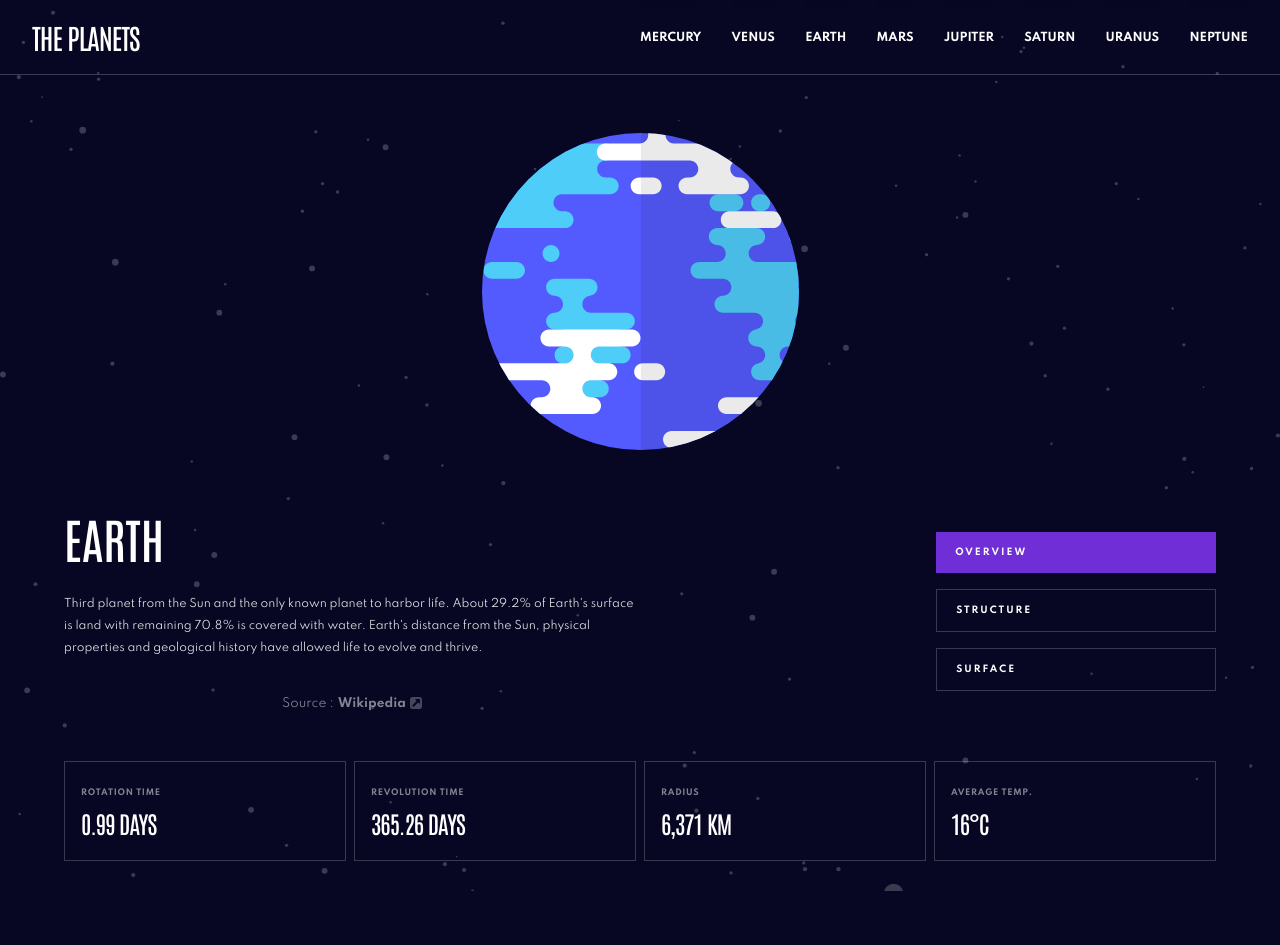
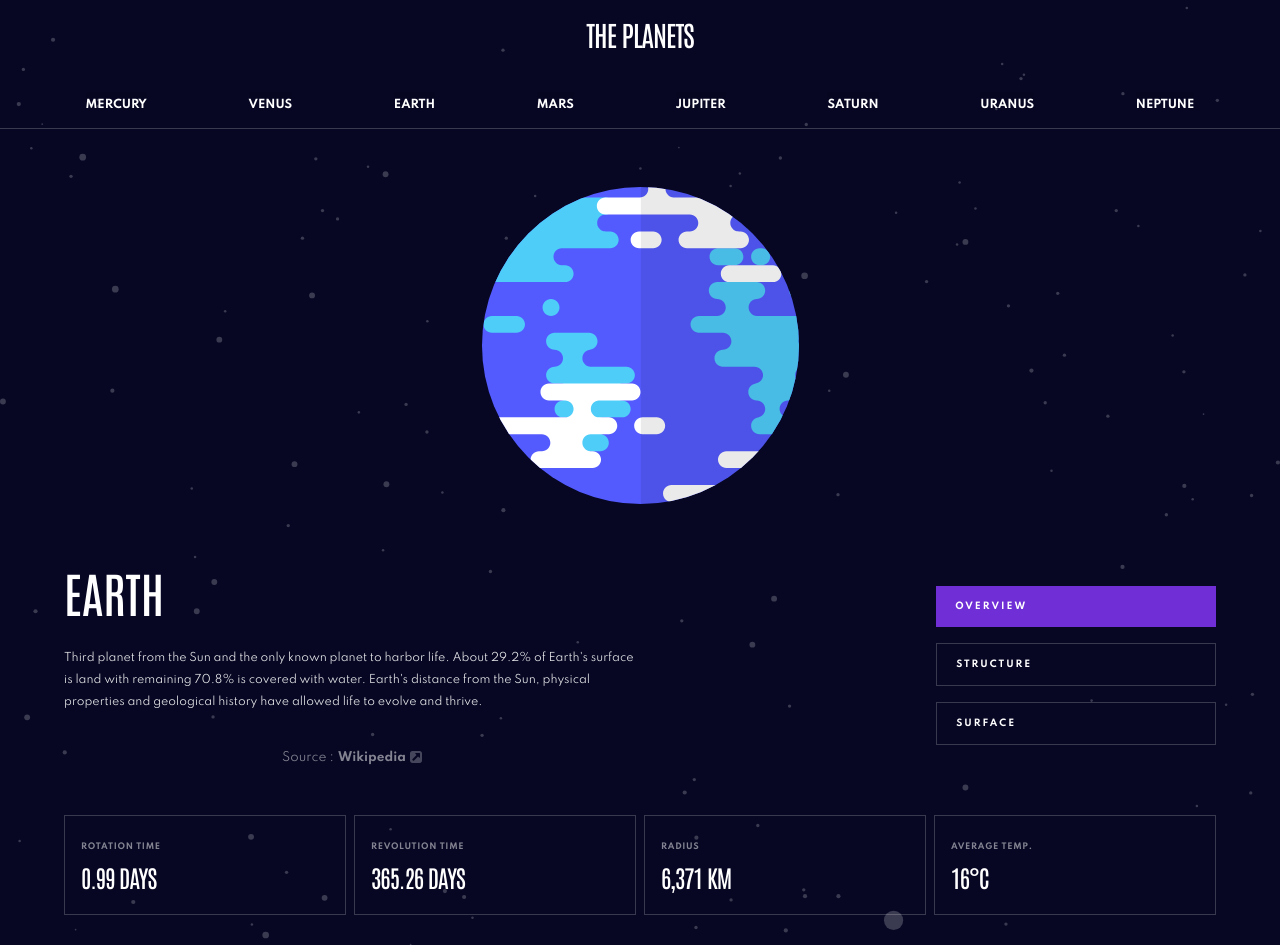
Before and after one commit to yagoramires/planets-fact-project, a React (Create React App) app: page /earth in a window 1280 px wide. Before the commit the page ends 891 px from the top, so only its background shows below. Built offline with nearby package versions, Linux system fonts and the light colour scheme.

Commit message:
css fixes

```diff
--- a/src/App.css
+++ b/src/App.css
@@ -49,15 +49,6 @@ body {
   line-height: 1.56rem;
   letter-spacing: 2.6px;
   text-transform: uppercase;
-}
-
-.button span {
-  opacity: 0.5;
-  padding-right: 1.75rem;
-}
-
-.button:hover {
-  background-color: var(--darkGray);
 }
 
 .hidden {
--- a/src/components/CardsWrapper/CardsWrapper.css
+++ b/src/components/CardsWrapper/CardsWrapper.css
@@ -42,13 +42,6 @@
     text-transform: uppercase;
 }
 
-.menu-wrapper__item {
-    transition: .5s ease;
-}
-
-.menu-wrapper__item:hover {
-    background-color: var(--gray);
-}
 
 @media (min-width: 768px) {
 
@@ -95,4 +88,12 @@
         padding: 1.5rem;
         max-height: 120px;
     }
+
+    .menu-wrapper__item {
+        transition: .5s ease;
+    }
+
+    .menu-wrapper__item:hover {
+        background-color: var(--gray);
+    }
 }
--- a/src/components/Header/Header.css
+++ b/src/components/Header/Header.css
@@ -11,6 +11,10 @@ a:-webkit-any-link {
   color: var(--white);
 }
 
+a .menu__li {
+  list-style-type: none;
+}
+
 .header__logo {
   font-family: var(--antonio);
   font-weight: var(--regular);
@@ -20,7 +24,6 @@ a:-webkit-any-link {
   color: var(--white);
   text-transform: uppercase;
 }
-
 
 .modal__icon {
   width: 1.5rem;
@@ -107,13 +110,12 @@ a:-webkit-any-link {
   display: none;
 }
 
-@media (min-width:720px) {
+@media (min-width:768px) {
   .modal {
     display: none;
   }
 
   .header {
-    /* padding: 2rem 3.3rem 1.7rem; */
     display: flex;
     flex-direction: column;
     align-items: center;
@@ -135,25 +137,24 @@ a:-webkit-any-link {
     align-items: center;
   }
 
-  .menu__li {
-    list-style-type: none;
-    border: none;
-    background-color: transparent;
+  .menu__link {
     font-family: var(--spartan);
     font-weight: var(--bold);
     font-size: .7rem;
-    line-height: 1.563rem;
     color: var(--white);
+    cursor: pointer;
+    text-decoration: none;
+    list-style-type: none;
+    border: none;
+    border-top: 6px solid rgba(0, 0, 0, 0.1);
+    background-color: transparent;
     list-style-type: none;
     text-transform: uppercase;
-    border-top: 6px solid rgba(0, 0, 0, 0.1);
-    cursor: pointer;
-    text-decoration: none;
   }
 
 }
 
-@media (min-width:1200px) {
+@media (min-width:1440px) {
   .header {
     flex-direction: row;
     padding: 0 2rem;
@@ -165,94 +166,96 @@ a:-webkit-any-link {
     min-width: 600px;
   }
 
-  .menu__li {
+  .menu__link {
     padding: 19px 0 1.5rem;
+    z-index: 99;
   }
 
-  .menu__li a {
+  /*
+  .menu__link .menu__li {
     position: relative;
-  }
+  } */
 
-  .menu__li a::before {
+  .menu__link .menu__li::before {
     content: '';
     position: absolute;
     width: 100%;
-    height: 6.5px;
-    top: -2rem;
+    height: 5px;
+    top: -23px;
     transition: transform 0.5s ease;
     transform: scale(0, 1);
   }
 
-  .menu__li--mercury:hover.menu__li a::before {
+  .menu__li--mercury:hover.menu__li::before {
     background-color: var(--mercury);
     transform: scale(1, 1);
   }
 
-  .menu__li--venus:hover.menu__li a::before {
+  .menu__li--venus:hover.menu__li::before {
     background-color: var(--venus);
     transform: scale(1, 1);
   }
 
-  .menu__li--earth:hover.menu__li a::before {
+  .menu__li--earth:hover.menu__li::before {
     background-color: var(--earth);
     transform: scale(1, 1);
   }
 
-  .menu__li--mars:hover.menu__li a::before {
+  .menu__li--mars:hover.menu__li::before {
     background-color: var(--mars);
     transform: scale(1, 1);
   }
 
-  .menu__li--jupiter:hover.menu__li a::before {
+  .menu__li--jupiter:hover.menu__li::before {
     background-color: var(--jupiter);
     transform: scale(1, 1);
   }
 
-  .menu__li--saturn:hover.menu__li a::before {
+  .menu__li--saturn:hover.menu__li::before {
     background-color: var(--saturn);
     transform: scale(1, 1);
   }
 
-  .menu__li--uranus:hover.menu__li a::before {
+  .menu__li--uranus:hover.menu__li::before {
     background-color: var(--uranus);
     transform: scale(1, 1);
   }
 
-  .menu__li--neptune:hover.menu__li a::before {
+  .menu__li--neptune:hover.menu__li::before {
     background-color: var(--neptune);
     transform: scale(1, 1);
   }
 
-  .menu__li--mercury.active {
-    border-top: 6px solid var(--mercury);
+  .menu__link--mercury.active {
+    border-top: 5px solid var(--mercury);
   }
 
-  .menu__li--venus.active {
-    border-top: 6px solid var(--venus);
+  .menu__link--venus.active {
+    border-top: 5px solid var(--venus);
   }
 
-  .menu__li--earth.active {
-    border-top: 6px solid var(--earth);
+  .menu__link--earth.active {
+    border-top: 5px solid var(--earth);
   }
 
-  .menu__li--mars.active {
-    border-top: 6px solid var(--mars);
+  .menu__link--mars.active {
+    border-top: 5px solid var(--mars);
   }
 
-  .menu__li--jupiter.active {
-    border-top: 6px solid var(--jupiter);
+  .menu__link--jupiter.active {
+    border-top: 5px solid var(--jupiter);
   }
 
-  .menu__li--saturn.active {
-    border-top: 6px solid var(--saturn);
+  .menu__link--saturn.active {
+    border-top: 5px solid var(--saturn);
   }
 
-  .menu__li--uranus.active {
-    border-top: 6px solid var(--uranus);
+  .menu__link--uranus.active {
+    border-top: 5px solid var(--uranus);
   }
 
-  .menu__li--neptune.active {
-    border-top: 6px solid var(--neptune);
+  .menu__link--neptune.active {
+    border-top: 5px solid var(--neptune);
   }
 
 }
--- a/src/components/Header/Header.jsx
+++ b/src/components/Header/Header.jsx
@@ -1,11 +1,14 @@
-import React, { useState } from 'react';
+import React, { useContext, useState } from 'react';
 import { Link } from 'react-router-dom';
 import ModalIcon from '../../assets/icon-hamburger.svg';
 import Chevron from '../../assets/icon-chevron.svg';
 import './Header.css';
+import { TextWrapperContext } from '../contexts/TextWrapperContext';
 
 const Header = () => {
   const [modalOpen, setModalOpen] = useState(false);
+
+  const { handleClickOverview } = useContext(TextWrapperContext);
 
   const handleModal = () => {
     modalOpen ? setModalOpen(false) : setModalOpen(true);
@@ -13,21 +16,25 @@ const Header = () => {
   };
 
   const handleSelect = (e) => {
-    const item = document.querySelectorAll('.menu__li');
+    const link = document.querySelectorAll('.menu__link');
+    const li = document.querySelectorAll('.menu__li');
 
-    item.forEach((el) => {
+    link.forEach((el) => {
       if (el.classList.contains('active')) {
         el.classList.remove('active');
       }
     });
 
-    if (e.classList.contains('menu__li')) {
-      e.target.classList.add('active');
-    }
+    li.forEach((el) => {
+      if (el.classList.contains('active')) {
+        el.classList.remove('active');
+      }
+    });
 
-    if (e.classList.contains('link')) {
-      e.target.parentNode.classList.add('active');
-    }
+    e.target.classList.add('active');
+    e.target.parentNode.classList.add('active');
+
+    handleClickOverview();
   };
 
   return (
@@ -46,8 +53,8 @@ const Header = () => {
           <ul className='modal__ul' onClick={handleModal}>
             <li className='modal__li'>
               <span className='modal__text'>
-                <div className='modal__circle modal__circle--mercury'></div>
                 <Link to='/mercury' onClick={handleModal}>
+                  <div className='modal__circle modal__circle--mercury'></div>
                   Mercury
                 </Link>
               </span>
@@ -122,33 +129,62 @@ const Header = () => {
       <div className='menu'>
         <nav className='menu__nav'>
           <ul className='menu__ul'>
-            <li className={`menu__li menu__li--mercury`} onClick={handleSelect}>
-              <Link to='/mercury'>Mercury</Link>
-            </li>
-            <li className={`menu__li menu__li--venus`} onClick={handleSelect}>
-              <Link to='/venus'>Venus</Link>
-            </li>
-            <li className={`menu__li menu__li--earth`} onClick={handleSelect}>
-              <Link to='/earth'>Earth</Link>
-            </li>
-            <li className={`menu__li menu__li--mars`} onClick={handleSelect}>
-              <Link to='/mars'>Mars</Link>
-            </li>
-            <li className={`menu__li menu__li--jupiter`} onClick={handleSelect}>
-              <Link to='/jupiter'>Jupiter</Link>
-            </li>
-            <li className={`menu__li menu__li--saturn`} onClick={handleSelect}>
-              <Link to='/saturn'>Saturn</Link>
-            </li>
-            <li className={`menu__li menu__li--uranus`} onClick={handleSelect}>
-              <Link to='/uranus'>Uranus</Link>
-            </li>
-            <li
-              className={`menu__li menu__li--neptune `}
+            <Link
+              to='/mercury'
+              className='menu__link menu__link--mercury'
               onClick={handleSelect}
             >
-              <Link to='/neptune'>Neptune</Link>
-            </li>
+              <li className='menu__li menu__li--mercury'>Mercury</li>
+            </Link>
+            <Link
+              to='/venus'
+              className='menu__link menu__link--venus'
+              onClick={handleSelect}
+            >
+              <li className='menu__li menu__li--venus'>venus</li>
+            </Link>
+            <Link
+              to='/earth'
+              className='menu__link menu__link--earth'
+              onClick={handleSelect}
+            >
+              <li className='menu__li menu__li--earth'>earth</li>
+            </Link>
+            <Link
+              to='/mars'
+              className='menu__link menu__link--mars'
+              onClick={handleSelect}
+            >
+              <li className='menu__li menu__li--mars'>mars</li>
+            </Link>
+            <Link
+              to='/jupiter'
+              className='menu__link menu__link--jupiter'
+              onClick={handleSelect}
+            >
+              <li className='menu__li menu__li--jupiter'>jupiter</li>
+            </Link>
+            <Link
+              to='/saturn'
+              className='menu__link menu__link--saturn'
+              onClick={handleSelect}
+            >
+              <li className='menu__li menu__li--saturn'>saturn</li>
+            </Link>
+            <Link
+              to='/uranus'
+              className='menu__link menu__link--uranus'
+              onClick={handleSelect}
+            >
+              <li className='menu__li menu__li--uranus'>uranus</li>
+            </Link>
+            <Link
+              to='/neptune'
+              className='menu__link  menu__link--neptune'
+              onClick={handleSelect}
+            >
+              <li className='menu__li menu__li--neptune'>neptune</li>
+            </Link>
           </ul>
         </nav>
       </div>
--- a/src/components/ImageWrapper/ImageWrapper.css
+++ b/src/components/ImageWrapper/ImageWrapper.css
@@ -22,8 +22,9 @@
 
 .planet-image--geology {
     position: absolute;
-    /* bottom: -8%;
-    left: -39%; */
+    top: 30%;
+    left: 50%;
+    margin-left: -100px;
     width: 200px;
     transform: scale(0.5);
 }
@@ -75,8 +76,7 @@
     }
 
     .planet-image--geology {
-        bottom: -25%;
-        left: -4%;
+        top: 50%;
         transform: scale(0.7);
     }
 
@@ -128,8 +128,8 @@
     }
 
     .planet-image--geology {
-        top: 50%;
-        left: 20%;
+        /* top: 50%;
+        left: 20%; */
         transform: scale(1);
     }
 
```
